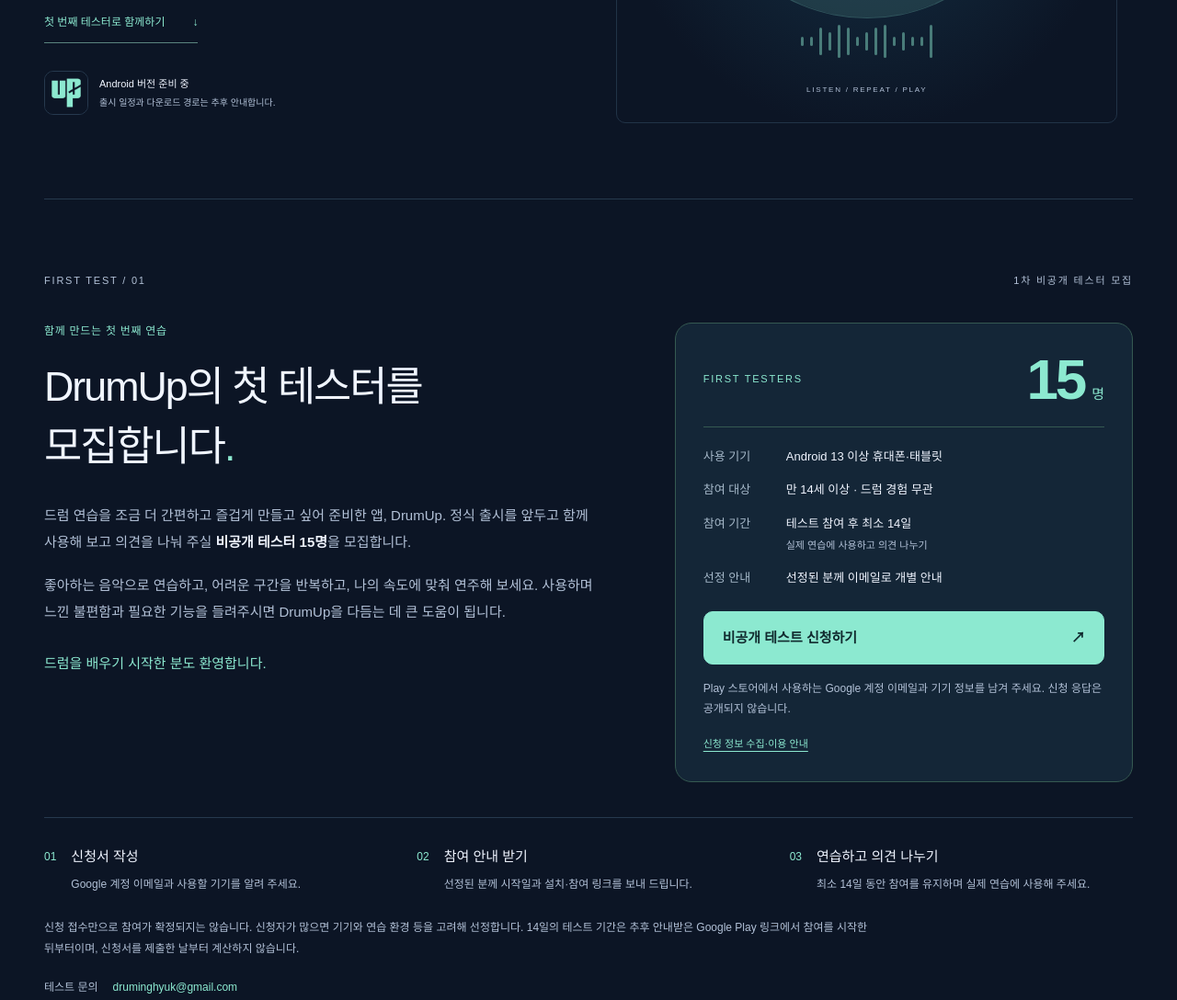
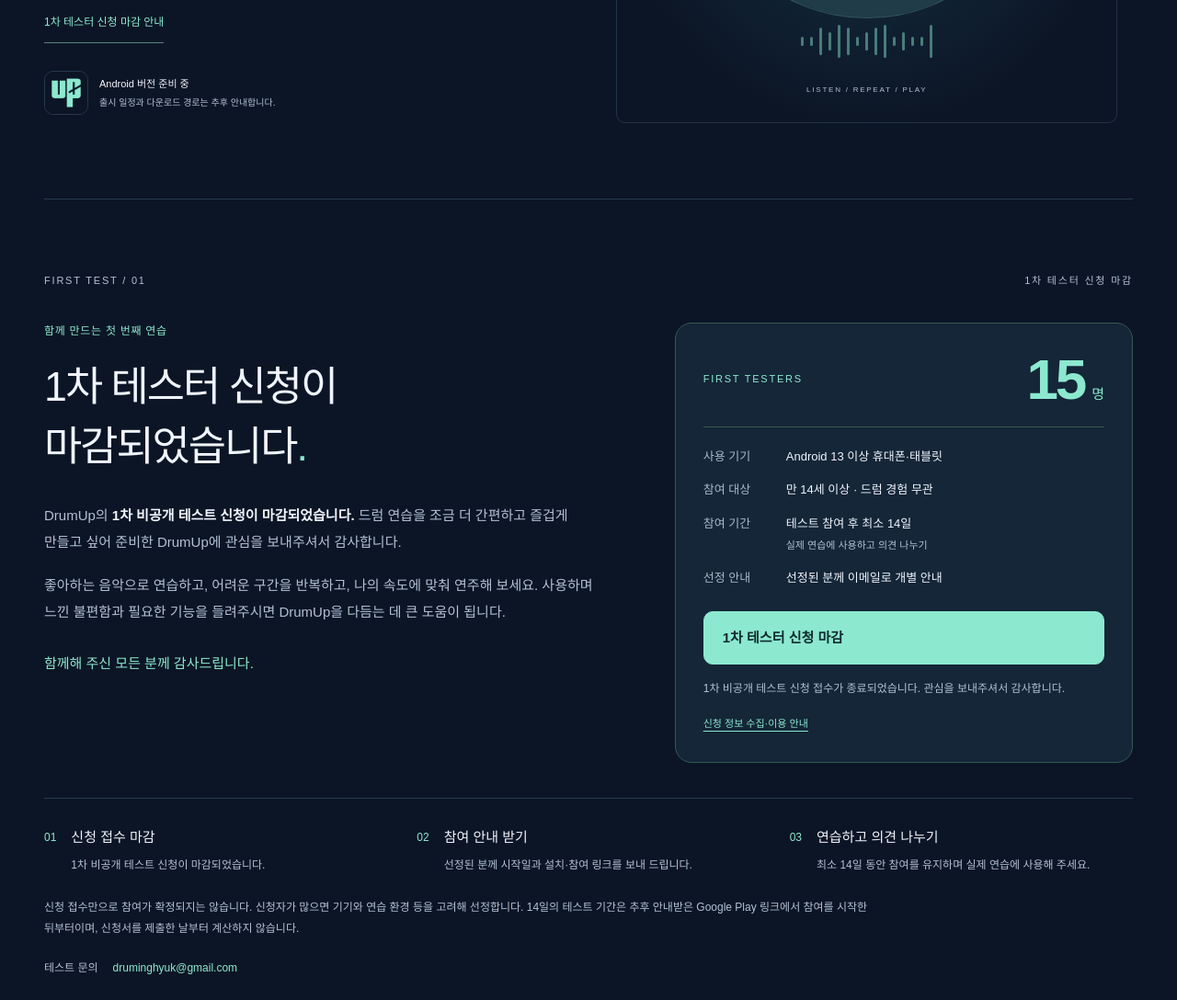
Before and after one commit to yellowdust628/kangminhyuk-website, a plain HTML site: page drumup/index.html in a window 1280 px wide. Shown: the part 644-1732 px from the top of the page at 92% size. Drawn offline with Linux system fonts and the light colour scheme.

Commit message:
Close first DrumUp tester applications

```diff
--- a/drumup/index.html
+++ b/drumup/index.html
@@ -3,15 +3,15 @@
 <head>
   <meta charset="utf-8">
   <meta name="viewport" content="width=device-width, initial-scale=1">
-  <title>DrumUp · 비공개 테스터 모집 | KANG MIN HYUK</title>
-  <meta name="description" content="DrumUp의 첫 비공개 테스터 15명을 모집합니다. Android 13 이상 기기로 최소 14일 동안 연습하고 의견을 나눠 주세요.">
+  <title>DrumUp · 1차 테스터 신청 마감 | KANG MIN HYUK</title>
+  <meta name="description" content="DrumUp 1차 비공개 테스터 신청이 마감되었습니다. 관심을 보내주신 모든 분께 감사드립니다.">
   <meta name="theme-color" content="#0c1525">
   <link rel="canonical" href="https://www.kangminhyuk.co.kr/drumup/">
   <meta property="og:type" content="website">
   <meta property="og:locale" content="ko_KR">
   <meta property="og:site_name" content="KANG MIN HYUK 공식 홈페이지">
-  <meta property="og:title" content="DrumUp · 비공개 테스터 모집">
-  <meta property="og:description" content="나의 음악으로, 나의 속도에 맞춰. DrumUp의 첫 비공개 테스터 15명을 모집합니다.">
+  <meta property="og:title" content="DrumUp · 1차 테스터 신청 마감">
+  <meta property="og:description" content="DrumUp 1차 비공개 테스터 신청이 마감되었습니다. 관심을 보내주신 모든 분께 감사드립니다.">
   <meta property="og:url" content="https://www.kangminhyuk.co.kr/drumup/">
   <meta property="og:image" content="https://www.kangminhyuk.co.kr/assets/drumup-app-icon.png">
   <meta property="og:image:type" content="image/png">
@@ -19,7 +19,7 @@
   <meta property="og:image:height" content="512">
   <meta property="og:image:alt" content="네이비 바탕의 민트색 DrumUp up 아이콘">
   <meta name="twitter:card" content="summary">
-  <meta name="twitter:title" content="DrumUp · 비공개 테스터 모집">
+  <meta name="twitter:title" content="DrumUp · 1차 테스터 신청 마감">
   <meta name="twitter:image" content="https://www.kangminhyuk.co.kr/assets/drumup-app-icon.png">
   <link rel="stylesheet" href="../style.css">
   <link rel="stylesheet" href="./drumup.css">
@@ -27,23 +27,23 @@
 </head>
 <body class="drumup-page">
   <a class="skip" href="#main">본문 바로가기</a>
-  <header class="header wrap"><a class="brand" href="../index.html" aria-label="KANG MIN HYUK 홈페이지">KMH<span class="dot">.</span></a><nav aria-label="DrumUp 메뉴"><a href="#testing">테스터 모집</a><a href="#preview">디자인</a><a href="#features">연습 기능</a></nav><a class="back-home" href="../index.html">강민혁 홈페이지 ↗</a></header>
+  <header class="header wrap"><a class="brand" href="../index.html" aria-label="KANG MIN HYUK 홈페이지">KMH<span class="dot">.</span></a><nav aria-label="DrumUp 메뉴"><a href="#testing">테스터 신청 마감</a><a href="#preview">디자인</a><a href="#features">연습 기능</a></nav><a class="back-home" href="../index.html">강민혁 홈페이지 ↗</a></header>
   <main id="main">
     <section class="app-hero wrap" aria-labelledby="app-title">
-      <div class="app-intro"><span class="coming-pill">출시 준비 중 · 비공개 테스터 모집</span><img class="app-wordmark" src="../assets/drumup-wordmark.svg" alt="druMup" width="768" height="308"><h1 id="app-title">리듬을 듣고,<br>내 연주로<span class="dot">.</span></h1><p>나의 음악으로, 나의 속도에 맞춰.<br>드럼 연습을 위한 DrumUp을 준비하고 있습니다.</p><a class="app-link" href="#testing">첫 번째 테스터로 함께하기 <span aria-hidden="true">↓</span></a><div class="app-platform"><img src="../assets/drumup-app-icon.png" alt="" width="48" height="48"><span>Android 버전 준비 중<small>출시 일정과 다운로드 경로는 추후 안내합니다.</small></span></div></div>
+      <div class="app-intro"><span class="coming-pill">출시 준비 중 · 1차 테스터 신청 마감</span><img class="app-wordmark" src="../assets/drumup-wordmark.svg" alt="druMup" width="768" height="308"><h1 id="app-title">리듬을 듣고,<br>내 연주로<span class="dot">.</span></h1><p>나의 음악으로, 나의 속도에 맞춰.<br>드럼 연습을 위한 DrumUp을 준비하고 있습니다.</p><a class="app-link" href="#testing">1차 테스터 신청 마감 안내</a><div class="app-platform"><img src="../assets/drumup-app-icon.png" alt="" width="48" height="48"><span>Android 버전 준비 중<small>출시 일정과 다운로드 경로는 추후 안내합니다.</small></span></div></div>
       <div class="hero-rhythm" aria-hidden="true"><span class="rhythm-label">FIND YOUR RHYTHM</span><div class="rhythm-circle"><div class="rhythm-core"><span>YOUR</span><strong>PACE.</strong></div></div><div class="rhythm-bars"><i></i><i></i><i></i><i></i><i></i><i></i><i></i><i></i><i></i><i></i><i></i><i></i><i></i><i></i><i></i></div><span class="rhythm-caption">LISTEN / REPEAT / PLAY</span></div>
     </section>
     <section id="testing" class="app-testing section wrap" aria-labelledby="testing-title">
-      <div class="section-label"><span>FIRST TEST / 01</span><span>1차 비공개 테스터 모집</span></div>
+      <div class="section-label"><span>FIRST TEST / 01</span><span>1차 테스터 신청 마감</span></div>
       <div class="testing-layout">
         <div class="testing-copy">
           <p class="testing-kicker">함께 만드는 첫 번째 연습</p>
-          <h2 id="testing-title">DrumUp의 첫 테스터를<br>모집합니다<span class="dot">.</span></h2>
-          <p>드럼 연습을 조금 더 간편하고 즐겁게 만들고 싶어 준비한 앱, DrumUp. 정식 출시를 앞두고 함께 사용해 보고 의견을 나눠 주실 <strong>비공개 테스터 15명</strong>을 모집합니다.</p>
+          <h2 id="testing-title">1차 테스터 신청이<br>마감되었습니다<span class="dot">.</span></h2>
+          <p>DrumUp의 <strong>1차 비공개 테스트 신청이 마감되었습니다.</strong> 드럼 연습을 조금 더 간편하고 즐겁게 만들고 싶어 준비한 DrumUp에 관심을 보내주셔서 감사합니다.</p>
           <p>좋아하는 음악으로 연습하고, 어려운 구간을 반복하고, 나의 속도에 맞춰 연주해 보세요. 사용하며 느낀 불편함과 필요한 기능을 들려주시면 DrumUp을 다듬는 데 큰 도움이 됩니다.</p>
-          <p class="testing-welcome">드럼을 배우기 시작한 분도 환영합니다.</p>
+          <p class="testing-welcome">함께해 주신 모든 분께 감사드립니다.</p>
         </div>
-        <aside class="testing-card" aria-label="모집 대상과 신청 방법">
+        <aside class="testing-card" aria-label="1차 테스터 신청 마감과 참여 안내">
           <div class="testing-count"><span>FIRST TESTERS</span><strong>15<small>명</small></strong></div>
           <dl class="testing-facts">
             <div><dt>사용 기기</dt><dd>Android 13 이상 휴대폰·태블릿</dd></div>
@@ -51,13 +51,13 @@
             <div><dt>참여 기간</dt><dd>테스트 참여 후 최소 14일<br><small>실제 연습에 사용하고 의견 나누기</small></dd></div>
             <div><dt>선정 안내</dt><dd>선정된 분께 이메일로 개별 안내</dd></div>
           </dl>
-          <a class="testing-apply" data-kmh-apply href="https://docs.google.com/forms/d/e/1FAIpQLSe2zvOHVklD1a2e1OyJ34vT-T44R91D7dtqOHt_CYerFRK4Sw/viewform?usp=publish-editor&amp;hl=ko" target="_blank" rel="noopener noreferrer">비공개 테스트 신청하기 <span aria-hidden="true">↗</span><span class="sr-only"> (Google Forms, 새 창)</span></a>
-          <p class="testing-form-note">Play 스토어에서 사용하는 Google 계정 이메일과 기기 정보를 남겨 주세요. 신청 응답은 공개되지 않습니다.</p>
+          <div class="testing-apply" role="status">1차 테스터 신청 마감</div>
+          <p class="testing-form-note">1차 비공개 테스트 신청 접수가 종료되었습니다. 관심을 보내주셔서 감사합니다.</p>
           <a class="testing-privacy-link" href="./testing-privacy.html">신청 정보 수집·이용 안내</a>
         </aside>
       </div>
-      <ol class="testing-steps" aria-label="신청 후 진행 순서">
-        <li><span>01</span><div><h3>신청서 작성</h3><p>Google 계정 이메일과 사용할 기기를 알려 주세요.</p></div></li>
+      <ol class="testing-steps" aria-label="신청 마감 후 진행 안내">
+        <li><span>01</span><div><h3>신청 접수 마감</h3><p>1차 비공개 테스트 신청이 마감되었습니다.</p></div></li>
         <li><span>02</span><div><h3>참여 안내 받기</h3><p>선정된 분께 시작일과 설치·참여 링크를 보내 드립니다.</p></div></li>
         <li><span>03</span><div><h3>연습하고 의견 나누기</h3><p>최소 14일 동안 참여를 유지하며 실제 연습에 사용해 주세요.</p></div></li>
       </ol>
```
Also changed, not shown: index.html (+6 -6 lines).
